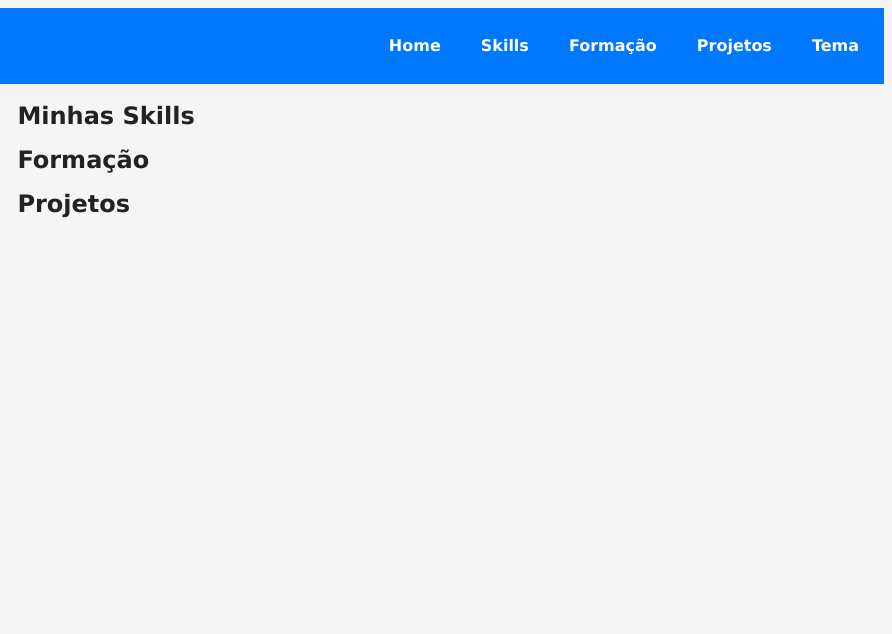
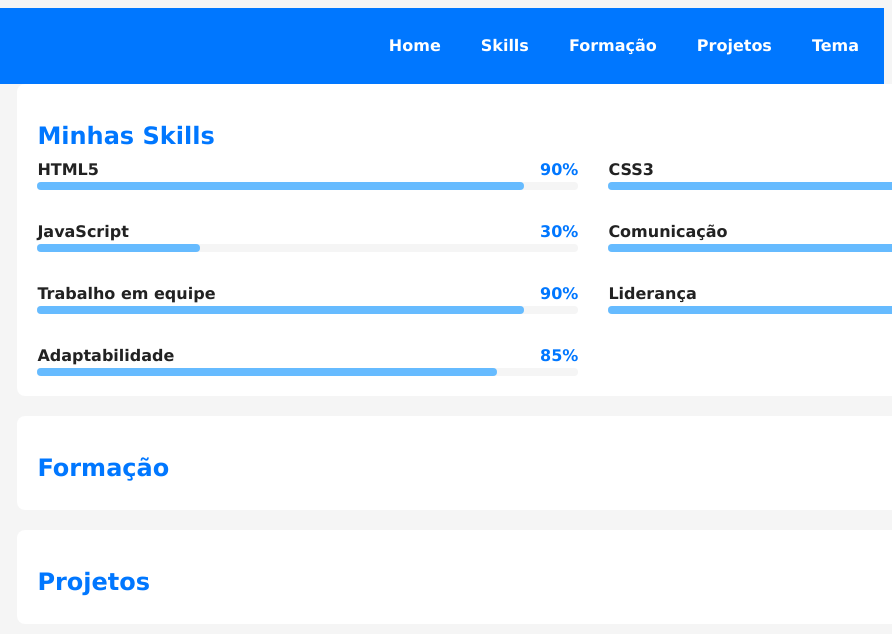
Before and after one commit to mateusteofilodev/projeto-portfolio, a plain HTML site: page index.html in a window 1280 px wide. Shown: the top 634 px of the page, 388-1280 px from the left. Drawn offline with Linux system fonts and the light colour scheme.

Commit message:
Skills criadas

```diff
--- a/estilos/style.css
+++ b/estilos/style.css
@@ -101,3 +101,60 @@ div#social a {
 div#social a:hover {
   color: var(--destaque-inverso);
 }
+
+section#detalhes {
+  grid-column: 2;
+}
+
+article {
+  background-color: var(--fundo-card);
+  padding: 20px;
+  margin-bottom: 20px;
+  border-radius: 8px;
+}
+
+article h2 {
+  color: var(--destaque);
+  margin-bottom: 10px;
+}
+
+#skill-container {
+  display: grid;
+  grid-template-columns: 1fr;
+  gap: 30px;
+}
+
+#skill-container .info {
+  display: flex;
+  justify-content: space-between;
+  align-items: center;
+}
+
+#skill-container .nome {
+  font-weight: bold;
+  color: var(--texto)
+}
+
+#skill-container .porcent {
+  font-weight: bold;
+  color: var(--destaque)
+}
+
+#skill-container .barra {
+  width: 100%;
+  height: 8px;
+  background-color: var(--fundo-principal);
+  border-radius: 4px;
+}
+
+#skill-container .progresso {
+  height: 100%;
+  background-color: var(--destaque-inverso);
+  border-radius: 4px;
+}
+
+@media screen and (min-width: 768px) {
+  #skill-container {
+    grid-template-columns: 1fr 1fr;
+  }
+}
--- a/index.html
+++ b/index.html
@@ -35,6 +35,106 @@
         <section id="detalhes">
             <article id="skills">
                 <h2>Minhas Skills</h2>
+
+                <div id="skill-container">
+                    <div class="item">
+                        <div class="info">
+                            <span class="nome">
+                                HTML5
+                            </span>
+                            <span class="porcent">
+                                90%
+                            </span>
+                        </div>
+                        <div class="barra">
+                            <div class="progresso" style="width: 90%;"></div>
+                        </div>
+                    </div>
+
+                    <div class="item">
+                        <div class="info">
+                            <span class="nome">
+                                CSS3
+                            </span>
+                            <span class="porcent">
+                                90%
+                            </span>
+                        </div>
+                        <div class="barra">
+                            <div class="progresso" style="width: 90%;"></div>
+                        </div>
+                    </div>
+
+                    <div class="item">
+                        <div class="info">
+                            <span class="nome">
+                                JavaScript
+                            </span>
+                            <span class="porcent">
+                                30%
+                            </span>
+                        </div>
+                        <div class="barra">
+                            <div class="progresso" style="width: 30%;"></div>
+                        </div>
+                    </div>
+
+                    <div class="item">
+                        <div class="info">
+                            <span class="nome">
+                                Comunicação
+                            </span>
+                            <span class="porcent">
+                                100%
+                            </span>
+                        </div>
+                        <div class="barra">
+                            <div class="progresso" style="width: 100%;"></div>
+                        </div>
+                    </div>
+
+                    <div class="item">
+                        <div class="info">
+                            <span class="nome">
+                                Trabalho em equipe
+                            </span>
+                            <span class="porcent">
+                                90%
+                            </span>
+                        </div>
+                        <div class="barra">
+                            <div class="progresso" style="width: 90%;"></div>
+                        </div>
+                    </div>
+
+                    <div class="item">
+                        <div class="info">
+                            <span class="nome">
+                                Liderança
+                            </span>
+                            <span class="porcent">
+                                95%
+                            </span>
+                        </div>
+                        <div class="barra">
+                            <div class="progresso" style="width: 95%;"></div>
+                        </div>
+                    </div>
+
+                    <div class="item">
+                        <div class="info">
+                            <span class="nome">
+                                Adaptabilidade
+                            </span>
+                            <span class="porcent">
+                                85%
+                            </span>
+                        </div>
+                        <div class="barra">
+                            <div class="progresso" style="width: 85%;"></div>
+                        </div>
+                    </div>
+                </div>
             </article> <!-- Fim article#skills -->
 
             <article id="formacao">
```
